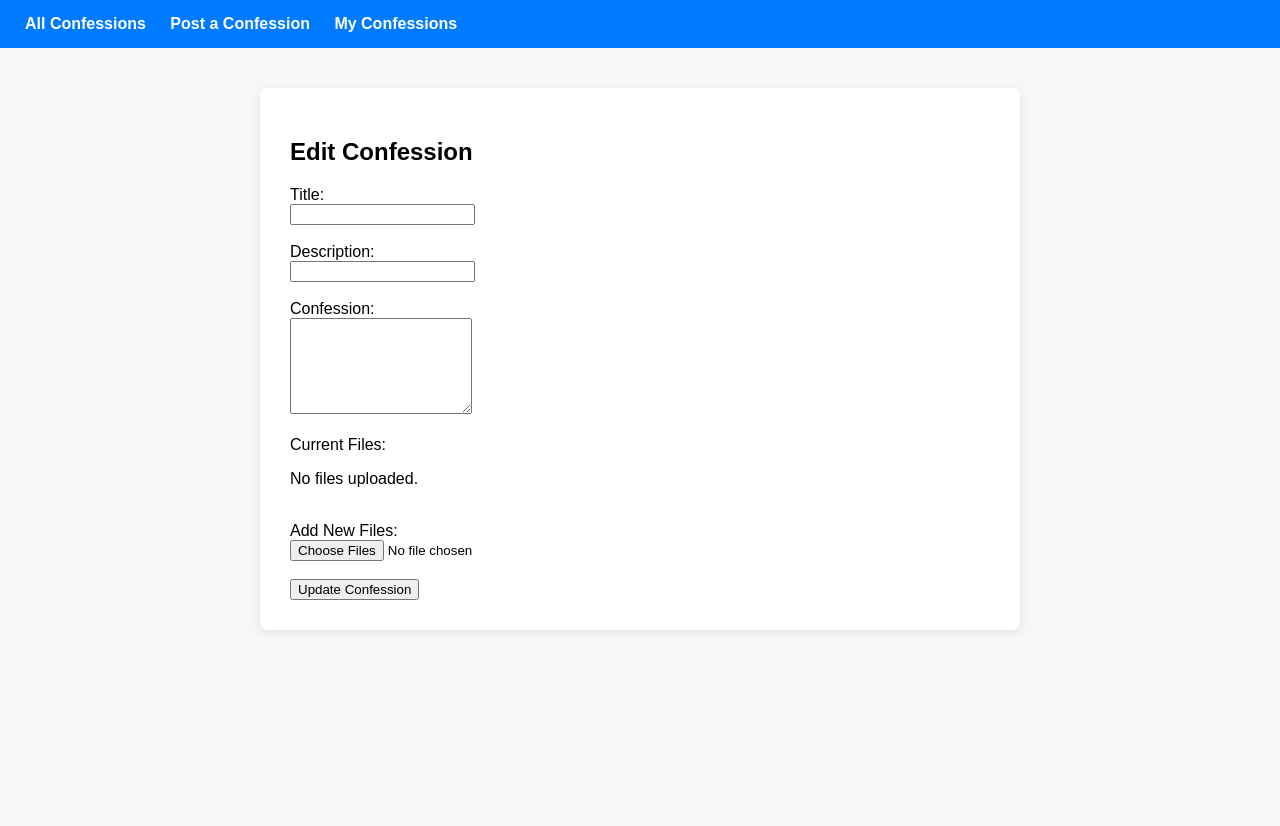
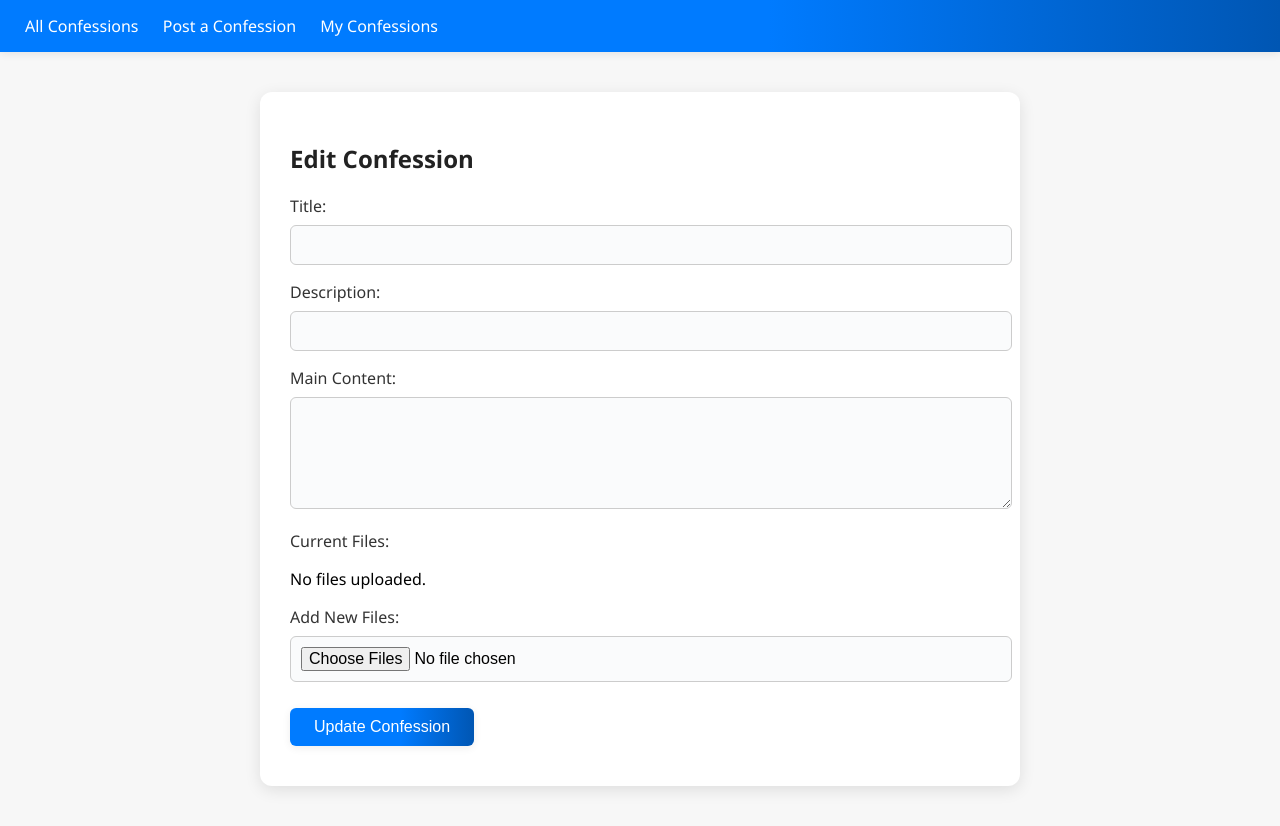
Before and after one commit to leo-git-1234/confession-forum-clean, a Flask app: template templates/edit_confession.html in a window 1280 px wide. Before the commit the page ends 632 px from the top, so only its background shows below. Run offline with Flask 3, Linux system fonts and the light colour scheme; the template is opened without the code that fills it, so the values that code supplies are empty.

Commit message:
Version 1 - Anonymous confessions website

```diff
--- a/templates/base.html
+++ b/templates/base.html
@@ -3,10 +3,52 @@
 <head>
     <title>Confession Site</title>
     <style>
-        body { font-family: Arial, sans-serif; background: #f7f7f7; margin: 0; }
-        .navbar { background: #007bff; color: #fff; padding: 15px; display: flex; justify-content: space-between; align-items: center; }
-        .navbar a { color: #fff; margin: 0 10px; text-decoration: none; font-weight: bold; }
-        .container { max-width: 700px; margin: 40px auto; background: #fff; padding: 30px; border-radius: 8px; box-shadow: 0 2px 8px rgba(0,0,0,0.1); }
+        body { font-family: 'Segoe UI', Arial, sans-serif; background: #f7f7f7; margin: 0; }
+        .navbar { background: linear-gradient(90deg, #007bff 60%, #0056b3 100%); color: #fff; padding: 15px; display: flex; justify-content: space-between; align-items: center; box-shadow: 0 2px 8px rgba(0,0,0,0.08); }
+        .navbar a { color: #fff; margin: 0 10px; text-decoration: none; font-weight: 500; transition: color 0.2s; }
+        .navbar a:hover { color: #ffd700; }
+        .container { max-width: 700px; margin: 40px auto; background: #fff; padding: 30px; border-radius: 12px; box-shadow: 0 4px 16px rgba(0,0,0,0.10); }
+        h1, h2, h3 { color: #222; font-weight: 600; }
+        label { font-weight: 500; color: #333; }
+        input[type="text"], input[type="password"], textarea, input[type="file"] {
+            width: 100%;
+            padding: 10px;
+            margin: 8px 0 16px 0;
+            border: 1px solid #ccc;
+            border-radius: 6px;
+            font-size: 1em;
+            background: #fafbfc;
+            transition: border 0.2s;
+        }
+        input[type="text"]:focus, input[type="password"]:focus, textarea:focus {
+            border: 1.5px solid #007bff;
+            outline: none;
+        }
+        button {
+            background: linear-gradient(90deg, #007bff 60%, #0056b3 100%);
+            color: #fff;
+            border: none;
+            padding: 10px 24px;
+            border-radius: 6px;
+            font-size: 1em;
+            font-weight: 500;
+            cursor: pointer;
+            margin: 10px 0;
+            box-shadow: 0 2px 8px rgba(0,0,0,0.07);
+            transition: background 0.2s, box-shadow 0.2s;
+        }
+        button:hover {
+            background: linear-gradient(90deg, #0056b3 60%, #007bff 100%);
+            box-shadow: 0 4px 16px rgba(0,0,0,0.12);
+        }
+        .file-link { color: #007bff; text-decoration: underline; }
+        .file-link:hover { color: #0056b3; }
+        ul { padding-left: 20px; }
+        .comment { color: #444; margin-left: 10px; }
+        .confession { margin-bottom: 30px; padding: 20px; border: 1px solid #eee; border-radius: 10px; background: #fafbfc; }
+        .confession .username { color: #007bff; font-weight: 600; }
+        .confession input[type="text"] { width: auto; display: inline-block; }
+        .comment-form input[type="text"] { width: 70%; display: inline-block; }
     </style>
 </head>
 <body>
--- a/templates/edit_confession.html
+++ b/templates/edit_confession.html
@@ -2,20 +2,22 @@
 {% block content %}
 <h2>Edit Confession</h2>
 <form method="POST" enctype="multipart/form-data">
-    <label>Title:</label><br>
-    <input type="text" name="title" value="{{ confession.title }}" required><br><br>
-    <label>Description:</label><br>
-    <input type="text" name="description" value="{{ confession.description }}" required><br><br>
-    <label>Confession:</label><br>
-    <textarea name="confession" rows="6" required>{{ confession.text }}</textarea><br><br>
+    <label for="title">Title:</label>
+    <input type="text" id="title" name="title" value="{{ confession.title }}" required>
 
-    <label>Current Files:</label><br>
+    <label for="description">Description:</label>
+    <input type="text" id="description" name="description" value="{{ confession.description }}" required>
+
+    <label for="confession">Main Content:</label>
+    <textarea id="confession" name="confession" rows="6" required>{{ confession.text }}</textarea>
+
+    <label>Current Files:</label>
     {% if confession.files and confession.files|length > 0 %}
         <ul>
         {% for file in confession.files %}
             <li>
-                <a href="{{ url_for('uploaded_file', filename=file) }}" target="_blank">{{ file }}</a>
-                <label>
+                <a class="file-link" href="{{ url_for('uploaded_file', filename=file) }}" target="_blank">{{ file }}</a>
+                <label style="font-weight:400;">
                     <input type="checkbox" name="remove_files" value="{{ file }}"> Remove
                 </label>
             </li>
@@ -24,9 +26,10 @@
     {% else %}
         <p>No files uploaded.</p>
     {% endif %}
-    <br>
-    <label>Add New Files:</label><br>
-    <input type="file" name="files" multiple><br><br>
+
+    <label for="files">Add New Files:</label>
+    <input type="file" id="files" name="files" multiple>
+
     <button type="submit">Update Confession</button>
 </form>
 {% endblock %}
```
Also changed, not shown: confessions.json (+0 -12 lines), templates/confessions.html (+7 -3 lines), templates/login.html (+37 -5 lines), templates/my_confessions.html (+11 -7 lines), templates/post.html (+22 -26 lines), 5 other files.
